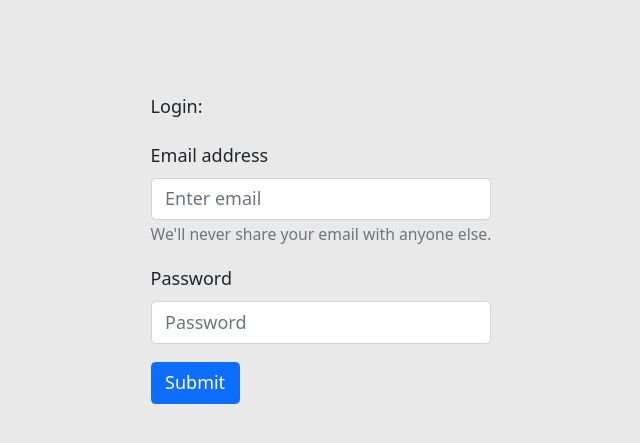
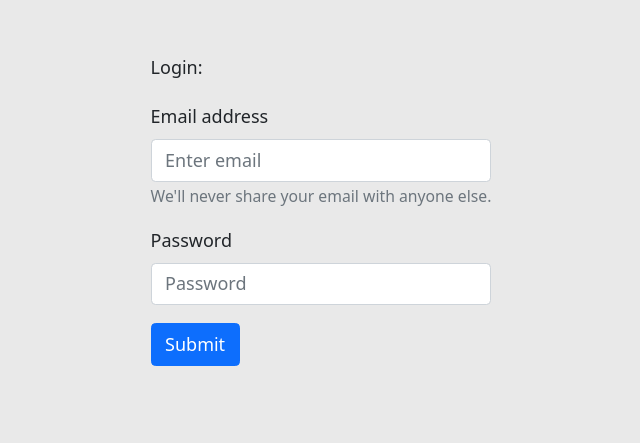
Before and after one commit to CristiScarlat/driver-license-quiz, a Gatsby site: page / in a window 1280 px wide. Shown: the part 181-624 px from the top of the page, without its empty margins (319-959 px from the left). Built offline with nearby package versions, Linux system fonts and the light colour scheme; Gatsby itself is replaced by a stand-in of ours; no server answers.

Commit message:
fix css for login form to be in the middle of the screen

```diff
--- a/src/pages/css/auth.css
+++ b/src/pages/css/auth.css
@@ -2,8 +2,6 @@
     padding: 1rem;
     margin: auto;
     width: fit-content;
-    margin-top: 20%;
-
 }
 
 .auth-container .auth-title{
@@ -20,6 +18,7 @@
     flex-direction: column;
     justify-content: center;
     align-items: center;
+    height: 100%;
 }
 
 .register-button{
```
